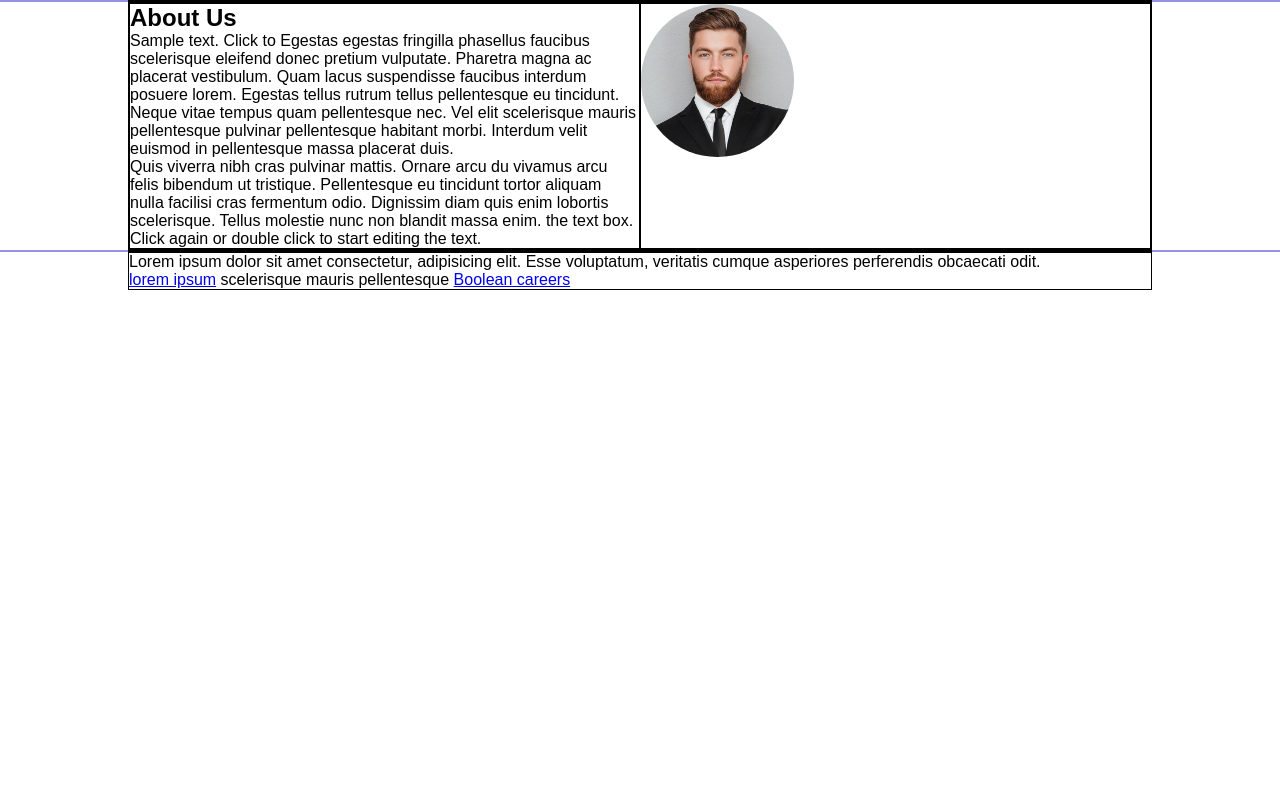
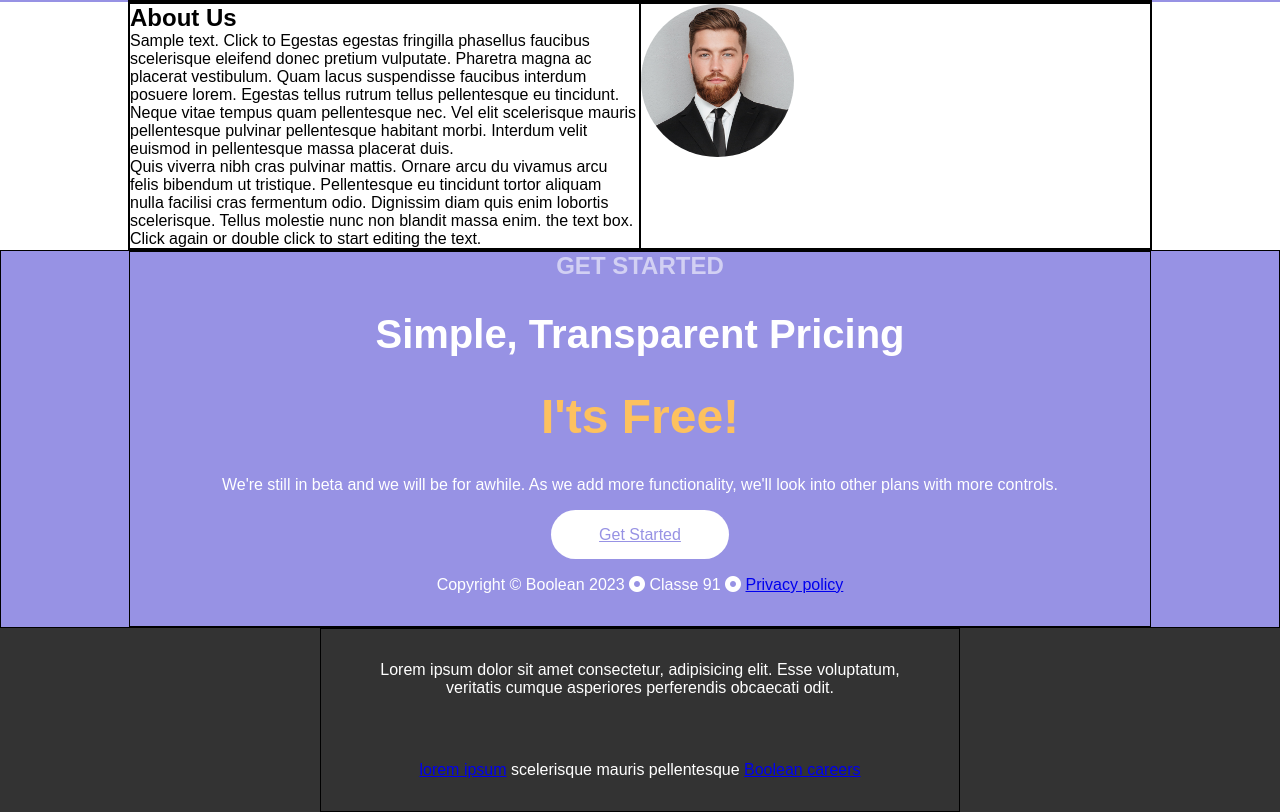
Before and after one commit to Richter96/htmlcss-responsive-layout, a plain HTML site: page index.html in a window 1280 px wide. Shown: the part 1556-2368 px from the top of the page. Before the commit the page ends 1846 px from the top, so only its background shows below. Drawn offline with Linux system fonts and the light colour scheme.

Commit message:
add start detail

```diff
--- a/asset/css/style.css
+++ b/asset/css/style.css
@@ -1,38 +1,49 @@
 /* #region debug */
-.debug .container, .logo, .menu {
+.debug .container,
+.logo,
+.menu {
     border: 1px solid black;
 }
-.debug .logo, .menu {
+
+.debug .logo,
+.menu {
     height: 3rem;
     width: 40%;
 }
-.debug [class^="col_"], .box_12{
+
+.debug [class^="col_"],
+.box_12 {
     height: 150px;
     border: 1px solid black;
 }
+
 .card {
     height: 100%;
 }
 
-.debug .about_as [class^="col_"]{
+.debug .start, .about_as [class^="col_"] {
     height: auto;
     border: 1px solid black;
 }
 
+
 /* #endregion debug */
 
 /* #region utility */
-*{
+* {
     margin: 0;
     padding: 0;
     box-sizing: border-box;
 }
+
 body {
     font-family: 'PT Sans', sans-serif;
 }
+
 .d-flex {
     display: flex;
 }
+
 .container {
     width: 80%;
     max-width: 1152px;
@@ -41,17 +52,25 @@ body {
 
 :root {
 
-        --primary-: rgba(151, 146, 228, 1);
-        --white-: rgba(255, 255, 255, 1);
-        --secondary-: rgba(0, 132, 253, 1);
-        --black_footer-: rgba(51, 51, 51, 1);
-        --lightblu-:#b5ddff;
-      }
+    --primary-: rgba(151, 146, 228, 1);
+    --white-: rgba(255, 255, 255, 1);
+    --secondary-: rgba(0, 132, 253, 1);
+    --black_footer-: rgba(51, 51, 51, 1);
+    --lightblu-: #b5ddff;
+    --lightpurple-:#d2d0f3;
+    --free-:#fdc15f;
 
-.row   {
+}
+
+.row {
     display: flex;
     flex-wrap: wrap;
 }
+
+.pb-2 {
+    padding: 2rem 0;
+}
+
 /* #endregion utility */
 
 
@@ -63,13 +82,15 @@ body {
 #app_header .d-flex {
     justify-content: space-between;
 }
+
 /* #endregion header */
 
 /* #region main */
 .col_12 {
     width: calc(100% /12 * 12);
 }
-.demo .card{
+
+.demo .card {
     background-color: var(--lightblu-);
 }
 
@@ -88,34 +109,85 @@ body {
     border-radius: 50%;
 }
 
+.start {
+    text-align: center;
+}
+
+.btn_started {
+    background-color: var(--white-);
+    color: var(--primary-);
+    border-radius: 3rem;
+    padding: 1rem 3rem;
+}
+
+.start h3{
+    font-size: 2.5rem;
+}
+
+.start h5 {
+    font-size: 1.5rem;
+    color: var(--lightpurple-);
+}
+.start {
+    color: var(--white-);
+}
+
+.copy li{
+    display: inline-block;
+    color: var(--white-);
+    padding: 2rem;
+}
+
+
+.start span {
+    font-size: 3rem;
+    color: var(--free-);
+}
+
 
 /* #endregion main */
 
 
 /* #region footer */
+#app_footer {
+    background-color: var(--black_footer-);
+}
+
+#app_footer p {
+    text-align: center;
+    padding: 2rem;
+    color: white;
+}
+
 
 /* #endregion footer */
 
 
 
-@media screen and (min-width:768px){
+@media screen and (min-width:768px) {
     .col_8 {
         width: calc(100% / 12 * 8);
     }
+
     .col_4 {
         width: calc(100% / 12 * 4);
     }
+
     .col_6 {
         width: calc(100% / 12 * 6);
     }
 
+    #app_footer .container {
+        max-width: 50%;
+    }
 }
 
-@media screen and (min-width:1168px){
+@media screen and (min-width:1168px) {
 
     .col_6 {
         width: calc(100% / 12 * 6);
     }
+
     .col_lg_4 {
         width: calc(100% / 12 * 4);
     }
--- a/index.html
+++ b/index.html
@@ -5,6 +5,7 @@
     <meta charset="UTF-8">
     <meta http-equiv="X-UA-Compatible" content="IE=edge">
     <meta name="viewport" content="width=device-width, initial-scale=1.0">
+    <link rel="stylesheet" href="https://cdnjs.cloudflare.com/ajax/libs/font-awesome/6.2.1/css/all.min.css" integrity="sha512-MV7K8+y+gLIBoVD59lQIYicR65iaqukzvf/nwasF0nqhPay5w/9lJmVM2hMDcnK1OnMGCdVK+iQrJ7lzPJQd1w==" crossorigin="anonymous" referrerpolicy="no-referrer" />
     <link rel="stylesheet" href="./asset/css/style.css">
     <title>RESPONSIV LAYOUT</title>
 </head>
@@ -110,14 +111,29 @@
             </div>
         </section>
         <section class="start">
-            <div class="container"></div>
+            <div class="container">
+                <h5 class="">GET STARTED</h5>
+                <h3 class="pb-2">Simple, Transparent Pricing</h3>
+                <span class="pb-2"><strong>I'ts Free!</strong> </span>
+                <p class="pb-2">
+                    We're still in beta and we will be for awhile.
+                    As we add more functionality, we'll look into other plans with more controls.
+                </p>
+                <a class="btn_started pb-2"  href="#">Get Started</a>
+                <p class="copy pb-2">
+                    Copyright © Boolean 2023 <i class="fa-solid fa-circle-dot"></i>
+                    Classe 91 <i class="fa-solid fa-circle-dot"></i>
+                    <a href="#">Privacy policy</a>
+                </p>
+            </div>
         </section>
     </main>
     <!-- /#app_main -->
     <footer id="app_footer">
         <div class="container">
             <p>
-                Lorem ipsum dolor sit amet consectetur, adipisicing elit. Esse voluptatum, veritatis cumque asperiores perferendis obcaecati odit.
+                Lorem ipsum dolor sit amet consectetur, adipisicing elit. Esse voluptatum, veritatis cumque asperiores
+                perferendis obcaecati odit.
             </p>
             <p>
                 <a href="#">lorem ipsum</a> scelerisque mauris pellentesque <a href="#">Boolean careers</a>
```
